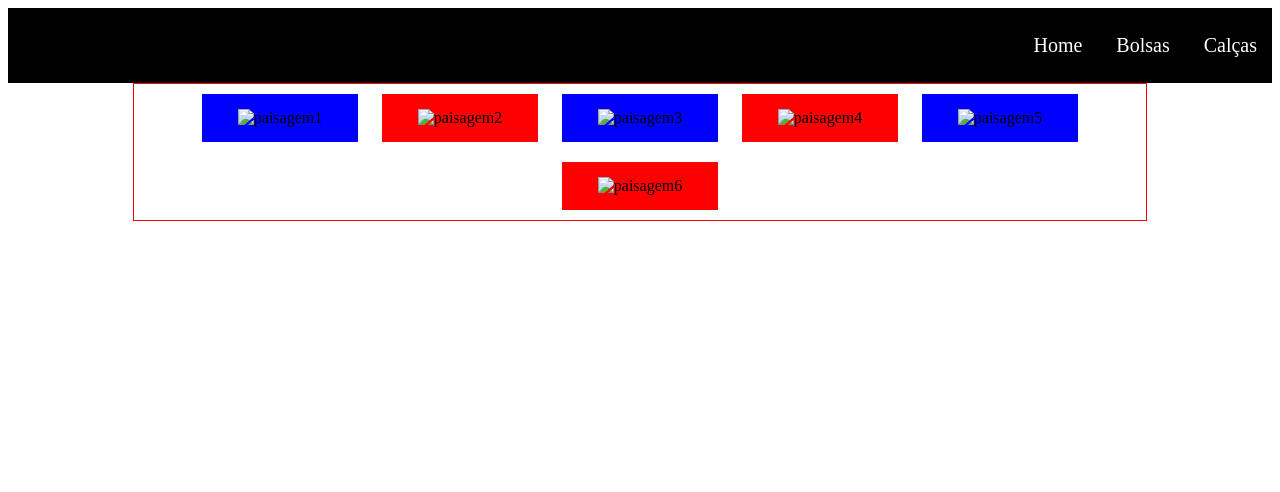
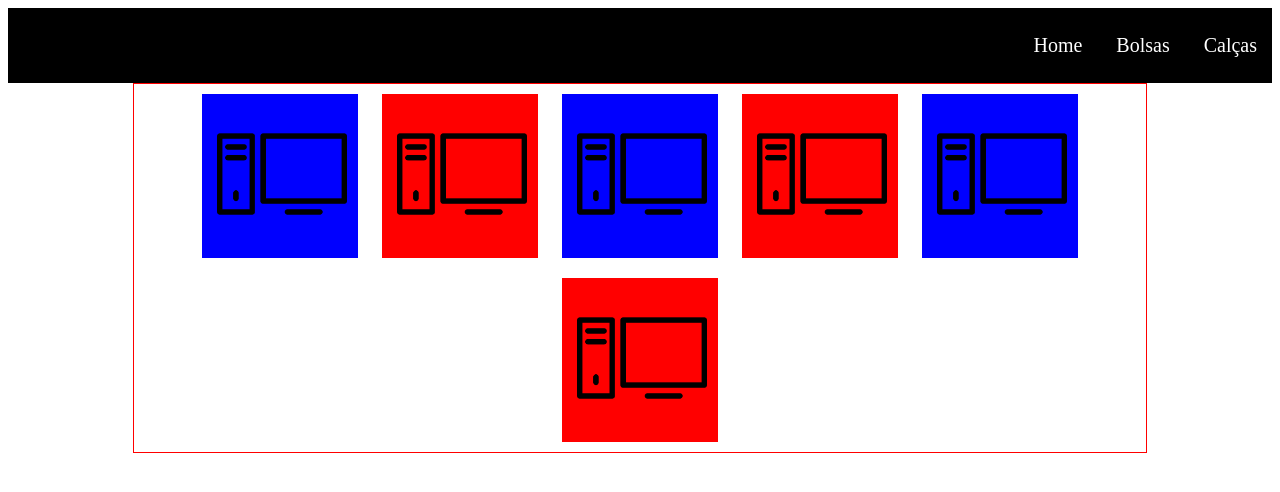
Before and after one commit to ErickMunhoz/TesteWeb, a plain HTML site: page index.html in a window 1280 px wide. Drawn offline with Linux system fonts and the light colour scheme; the site is published under a folder, as on GitHub Pages, so addresses that start at the root find nothing.

Commit message:
Update index.html

```diff
--- a/index.html
+++ b/index.html
@@ -80,27 +80,27 @@
     <div class="container">
 
     <div class="CardAzul">
-        <img src="/icone/icone computador.png" alt="paisagem1">
+        <img src="icone/icone computador.png" alt="paisagem1">
     </div>
 
     <div class="CardVermelho">
-        <img src="/icone/icone computador.png" alt="paisagem2">
+        <img src="icone/icone computador.png" alt="paisagem2">
     </div>
 
     <div class="CardAzul">
-        <img src="/icone/icone computador.png" alt="paisagem3">
+        <img src="icone/icone computador.png" alt="paisagem3">
     </div>
 
     <div class="CardVermelho">
-        <img src="/icone/icone computador.png" alt="paisagem4">
+        <img src="icone/icone computador.png" alt="paisagem4">
     </div>
 
     <div class="CardAzul">
-        <img src="/icone/icone computador.png" alt="paisagem5">
+        <img src="icone/icone computador.png" alt="paisagem5">
     </div>
 
     <div class="CardVermelho">
-        <img src="/icone/icone computador.png" alt="paisagem6">
+        <img src="icone/icone computador.png" alt="paisagem6">
     </div>
 
 </body>
```
